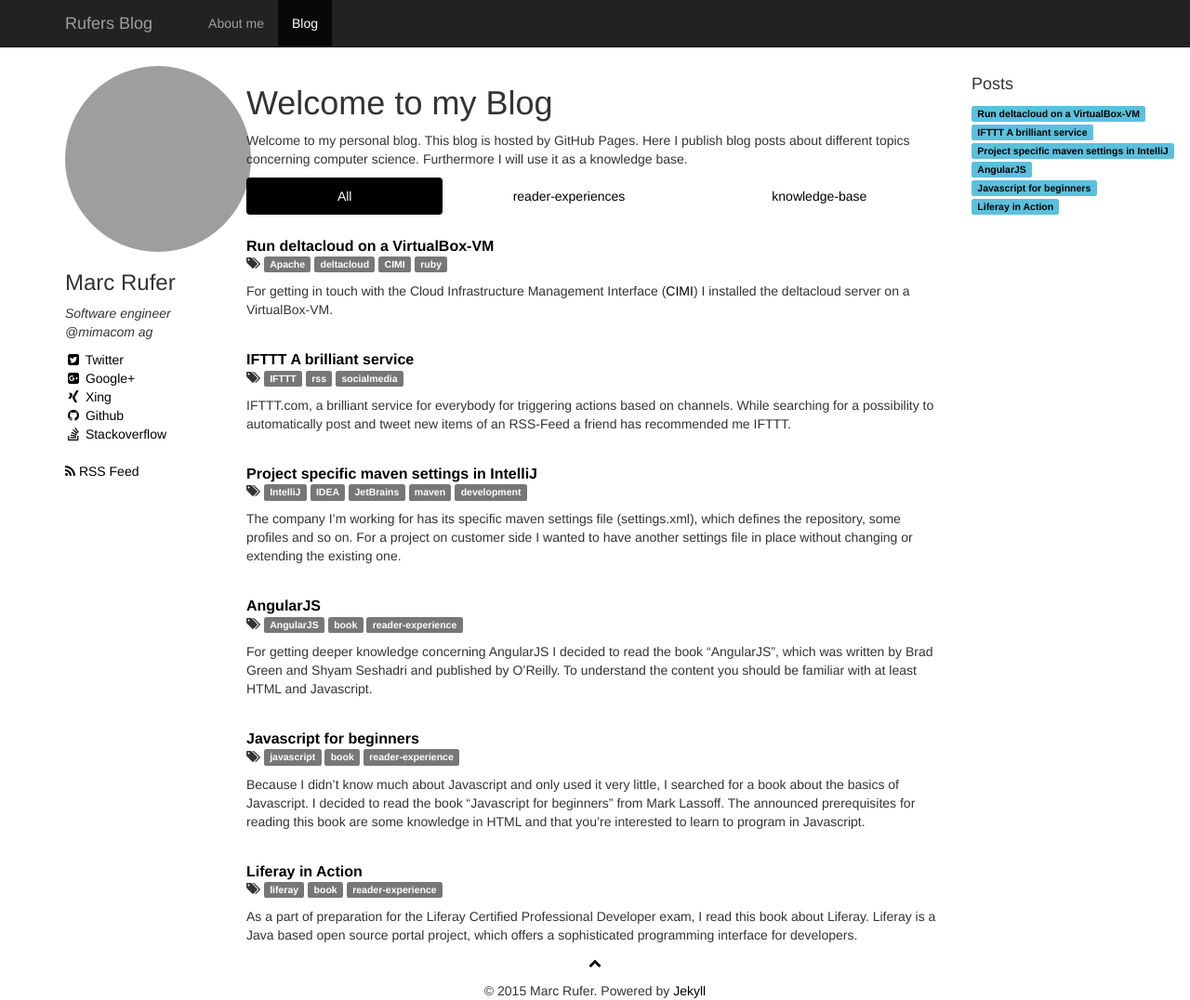
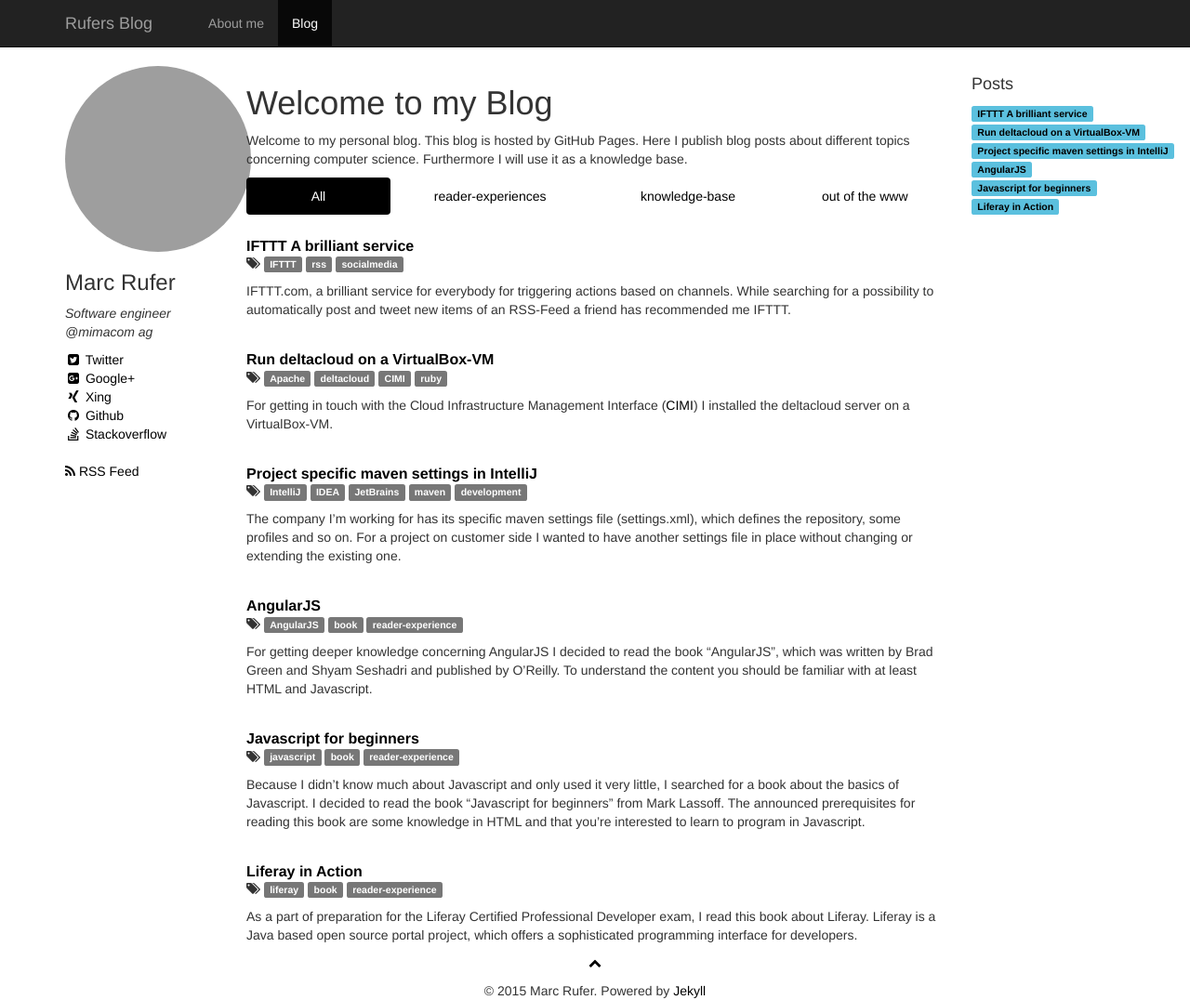
Before and after one commit to rufer7/rufer7.github.io, a Jekyll site: the page built from index.html, in a window 1280 px wide. Shown: the whole page at 93% size. Built offline with Jekyll 4.4.1, drawn with Linux system fonts in a browser that asks for light colours; nearby versions of some CDN libraries; comment, search, counter and statistics services are not loaded; grey boxes are pictures that could not be loaded.

Commit message:
new category added and moved IFTTT blog post to new category

```diff
--- a/_posts/knowledge base/2015-01-13-IFTTT-A-brilliant-service.md
+++ b/_posts/out of the www/2015-01-13-IFTTT-A-brilliant-service.md
@@ -1,6 +1,6 @@
 ---
 layout: post
-category: knowledge-base
+category: out of the www
 title: IFTTT A brilliant service
 date: 13 Jan 2015
 tags: IFTTT rss socialmedia
```
